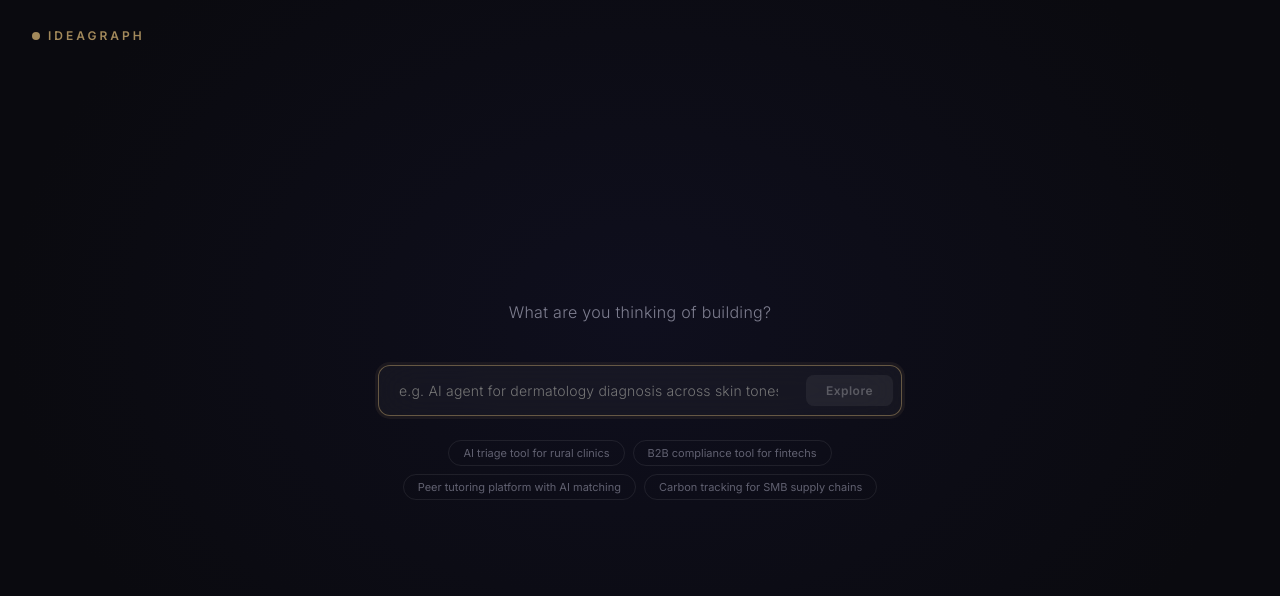
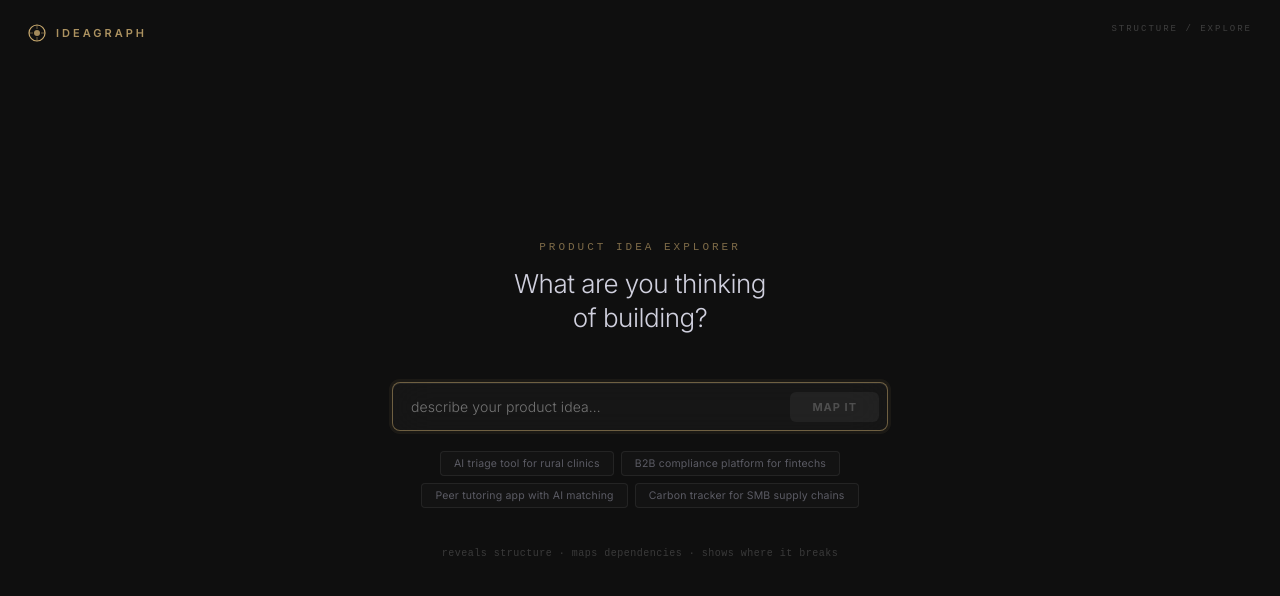
Before and after one commit to vkmurthy007/ideagraph, a React (Vite) app: page / in a window 1280 px wide. Shown: the top 596 px of the page. Built offline with nearby package versions, Linux system fonts and the light colour scheme; no server answers.

Commit message:
UI redesign: IdeaInput.tsx

```diff
--- a/src/components/Input/IdeaInput.tsx
+++ b/src/components/Input/IdeaInput.tsx
@@ -3,9 +3,9 @@ import { motion } from 'framer-motion';
 
 const EXAMPLES = [
   'AI triage tool for rural clinics',
-  'B2B compliance tool for fintechs',
-  'Peer tutoring platform with AI matching',
-  'Carbon tracking for SMB supply chains',
+  'B2B compliance platform for fintechs',
+  'Peer tutoring app with AI matching',
+  'Carbon tracker for SMB supply chains',
 ];
 
 export function IdeaInput({ onSubmit }: { onSubmit: (idea: string) => void }) {
@@ -15,87 +15,117 @@ export function IdeaInput({ onSubmit }: { onSubmit: (idea: string) => void }) {
   const ready = value.trim().length >= 4;
 
   return (
-    <motion.div initial={{ opacity: 0 }} animate={{ opacity: 1 }} exit={{ opacity: 0 }}
+    <motion.div initial={{ opacity: 0 }} animate={{ opacity: 1 }} exit={{ opacity: 0, scale: 0.98 }}
       style={{
         position: 'fixed', inset: 0, display: 'flex', flexDirection: 'column',
-        alignItems: 'center', justifyContent: 'center',
-        background: 'radial-gradient(ellipse at 50% 40%, #0f0f1e 0%, #0a0a0f 70%)',
-        zIndex: 200,
+        alignItems: 'center', justifyContent: 'center', zIndex: 200,
       }}>
 
-      {/* Wordmark */}
-      <motion.div initial={{ opacity: 0, y: -6 }} animate={{ opacity: 1, y: 0 }} transition={{ delay: 0.2 }}
-        style={{ position: 'absolute', top: 28, left: 32, display: 'flex', alignItems: 'center', gap: 8 }}>
-        <div style={{ width: 8, height: 8, borderRadius: '50%', background: '#c8a96e', opacity: 0.8 }} />
-        <span style={{ fontSize: 12, fontWeight: 600, letterSpacing: 3, color: 'rgba(200,169,110,0.8)', textTransform: 'uppercase' }}>
+      {/* Top-left wordmark */}
+      <div style={{ position: 'absolute', top: 24, left: 28, display: 'flex', alignItems: 'center', gap: 10 }}>
+        <svg width="18" height="18" viewBox="0 0 18 18">
+          <circle cx="9" cy="9" r="8" fill="none" stroke="#c8a96e" strokeWidth="1.2" />
+          <circle cx="9" cy="9" r="3" fill="#c8a96e" opacity="0.8" />
+          <line x1="9" y1="1" x2="9" y2="5" stroke="#c8a96e" strokeWidth="1" opacity="0.5" />
+          <line x1="9" y1="13" x2="9" y2="17" stroke="#c8a96e" strokeWidth="1" opacity="0.5" />
+          <line x1="1" y1="9" x2="5" y2="9" stroke="#c8a96e" strokeWidth="1" opacity="0.5" />
+          <line x1="13" y1="9" x2="17" y2="9" stroke="#c8a96e" strokeWidth="1" opacity="0.5" />
+        </svg>
+        <span style={{ fontSize: 11, fontWeight: 600, letterSpacing: 3, color: 'rgba(200,169,110,0.85)', textTransform: 'uppercase', fontFamily: 'Inter, sans-serif' }}>
           IdeaGraph
         </span>
+      </div>
+
+      {/* Top-right experiment tag */}
+      <div style={{ position: 'absolute', top: 24, right: 28,
+        fontSize: 9, fontWeight: 500, letterSpacing: 2,
+        color: 'rgba(255,255,255,0.2)', fontFamily: 'monospace',
+        textTransform: 'uppercase' }}>
+        STRUCTURE / EXPLORE
+      </div>
+
+      <div style={{ width: '100%', maxWidth: 560, padding: '0 32px' }}>
+
+        {/* Main prompt */}
+        <motion.div initial={{ opacity: 0, y: 16 }} animate={{ opacity: 1, y: 0 }} transition={{ delay: 0.2 }}
+          style={{ textAlign: 'center', marginBottom: 48 }}>
+          <p style={{ fontSize: 11, fontWeight: 500, letterSpacing: 3, color: 'rgba(200,169,110,0.6)',
+            textTransform: 'uppercase', fontFamily: 'monospace', marginBottom: 14 }}>
+            PRODUCT IDEA EXPLORER
+          </p>
+          <h1 style={{ fontSize: 26, fontWeight: 300, color: 'rgba(230,230,245,0.9)',
+            letterSpacing: -0.5, lineHeight: 1.3, fontFamily: 'Inter, sans-serif' }}>
+            What are you thinking<br />of building?
+          </h1>
         </motion.div>
 
-      <div style={{ width: '100%', maxWidth: 580, padding: '0 28px' }}>
-        {/* Heading */}
-        <motion.p initial={{ opacity: 0, y: 10 }} animate={{ opacity: 1, y: 0 }} transition={{ delay: 0.3 }}
-          style={{ textAlign: 'center', marginBottom: 40, fontSize: 16, fontWeight: 300,
-            color: 'rgba(200,200,220,0.6)', letterSpacing: 0.3, lineHeight: 1.6 }}>
-          What are you thinking of building?
-        </motion.p>
-
-        {/* Input */}
-        <motion.div initial={{ opacity: 0, y: 8 }} animate={{ opacity: 1, y: 0 }} transition={{ delay: 0.45 }}
-          style={{
-            borderRadius: 12, overflow: 'hidden',
-            border: `1px solid ${focused ? 'rgba(200,169,110,0.45)' : 'rgba(255,255,255,0.12)'}`,
-            background: 'rgba(255,255,255,0.04)',
+        {/* Input field */}
+        <motion.div initial={{ opacity: 0, y: 8 }} animate={{ opacity: 1, y: 0 }} transition={{ delay: 0.35 }}>
+          <div style={{
+            borderRadius: 8,
+            border: `1px solid ${focused ? 'rgba(200,169,110,0.5)' : 'rgba(255,255,255,0.1)'}`,
+            background: 'rgba(255,255,255,0.03)',
             backdropFilter: 'blur(20px)',
             display: 'flex', alignItems: 'center',
-            boxShadow: focused ? '0 0 0 3px rgba(200,169,110,0.08)' : 'none',
-            transition: 'all 0.2s ease',
+            transition: 'border-color 0.2s ease',
+            boxShadow: focused ? '0 0 0 3px rgba(200,169,110,0.07), inset 0 1px 0 rgba(255,255,255,0.05)' : 'inset 0 1px 0 rgba(255,255,255,0.04)',
           }}>
             <input ref={inputRef} value={value}
               onChange={(e) => setValue(e.target.value)}
               onFocus={() => setFocused(true)}
               onBlur={() => setFocused(false)}
               onKeyDown={(e) => e.key === 'Enter' && ready && onSubmit(value.trim())}
-            placeholder="e.g. AI agent for dermatology diagnosis across skin tones"
+              placeholder="describe your product idea…"
               autoFocus
               style={{
                 flex: 1, background: 'transparent', border: 'none', outline: 'none',
-              padding: '16px 20px', fontSize: 14, fontWeight: 300,
-              fontFamily: 'Inter, sans-serif', color: '#e8e8f0', letterSpacing: 0.2,
+                padding: '15px 18px', fontSize: 14, fontWeight: 300,
+                fontFamily: 'Inter, sans-serif', color: '#e0e0f0',
+                letterSpacing: 0.1,
               }} />
             <button onClick={() => ready && onSubmit(value.trim())} disabled={!ready}
               style={{
-              margin: '6px 8px', padding: '8px 20px', borderRadius: 8,
-              border: 'none', background: ready ? 'rgba(200,169,110,0.85)' : 'rgba(255,255,255,0.06)',
-              color: ready ? '#0a0a0f' : 'rgba(255,255,255,0.25)',
-              fontSize: 12, fontWeight: 600, letterSpacing: 0.5,
+                margin: '7px 8px', padding: '8px 22px', borderRadius: 6,
+                border: 'none',
+                background: ready ? '#c8a96e' : 'rgba(255,255,255,0.05)',
+                color: ready ? '#080810' : 'rgba(255,255,255,0.2)',
+                fontSize: 11, fontWeight: 700, letterSpacing: 1,
                 fontFamily: 'Inter, sans-serif', cursor: ready ? 'pointer' : 'default',
-              transition: 'all 0.2s ease',
+                transition: 'all 0.2s ease', textTransform: 'uppercase',
+                boxShadow: ready ? '0 2px 12px rgba(200,169,110,0.3)' : 'none',
               }}>
-            Explore
+              Map it
             </button>
+          </div>
         </motion.div>
 
         {/* Examples */}
-        <motion.div initial={{ opacity: 0 }} animate={{ opacity: 1 }} transition={{ delay: 0.65 }}
-          style={{ marginTop: 24, display: 'flex', flexWrap: 'wrap', gap: 8, justifyContent: 'center' }}>
+        <motion.div initial={{ opacity: 0 }} animate={{ opacity: 1 }} transition={{ delay: 0.55 }}
+          style={{ marginTop: 20, display: 'flex', flexWrap: 'wrap', gap: 7, justifyContent: 'center' }}>
           {EXAMPLES.map((ex) => (
             <button key={ex} onClick={() => { setValue(ex); inputRef.current?.focus(); }}
               style={{
-                padding: '5px 14px', borderRadius: 20,
-                border: '1px solid rgba(255,255,255,0.08)',
-                background: 'transparent',
-                color: 'rgba(180,180,200,0.5)', fontSize: 11,
+                padding: '5px 13px', borderRadius: 4,
+                border: '1px solid rgba(255,255,255,0.07)',
+                background: 'rgba(255,255,255,0.02)',
+                color: 'rgba(180,180,200,0.45)', fontSize: 10.5,
                 fontFamily: 'Inter, sans-serif', cursor: 'pointer',
-                transition: 'all 0.15s ease',
+                transition: 'all 0.15s ease', letterSpacing: 0.2,
               }}
-              onMouseEnter={(e) => { const b = e.currentTarget; b.style.color='rgba(210,210,230,0.85)'; b.style.borderColor='rgba(255,255,255,0.18)'; b.style.background='rgba(255,255,255,0.04)'; }}
-              onMouseLeave={(e) => { const b = e.currentTarget; b.style.color='rgba(180,180,200,0.5)'; b.style.borderColor='rgba(255,255,255,0.08)'; b.style.background='transparent'; }}
+              onMouseEnter={(e) => { const b = e.currentTarget; b.style.borderColor='rgba(200,169,110,0.3)'; b.style.color='rgba(200,169,110,0.8)'; b.style.background='rgba(200,169,110,0.06)'; }}
+              onMouseLeave={(e) => { const b = e.currentTarget; b.style.borderColor='rgba(255,255,255,0.07)'; b.style.color='rgba(180,180,200,0.45)'; b.style.background='rgba(255,255,255,0.02)'; }}
             >
               {ex}
             </button>
           ))}
         </motion.div>
+
+        {/* Bottom hint */}
+        <motion.p initial={{ opacity: 0 }} animate={{ opacity: 1 }} transition={{ delay: 0.8 }}
+          style={{ textAlign: 'center', marginTop: 40, fontSize: 10, fontWeight: 400,
+            color: 'rgba(255,255,255,0.18)', letterSpacing: 0.5, fontFamily: 'monospace' }}>
+          reveals structure · maps dependencies · shows where it breaks
+        </motion.p>
       </div>
     </motion.div>
   );
```
Lines whose indentation alone changed are shown as unchanged.
